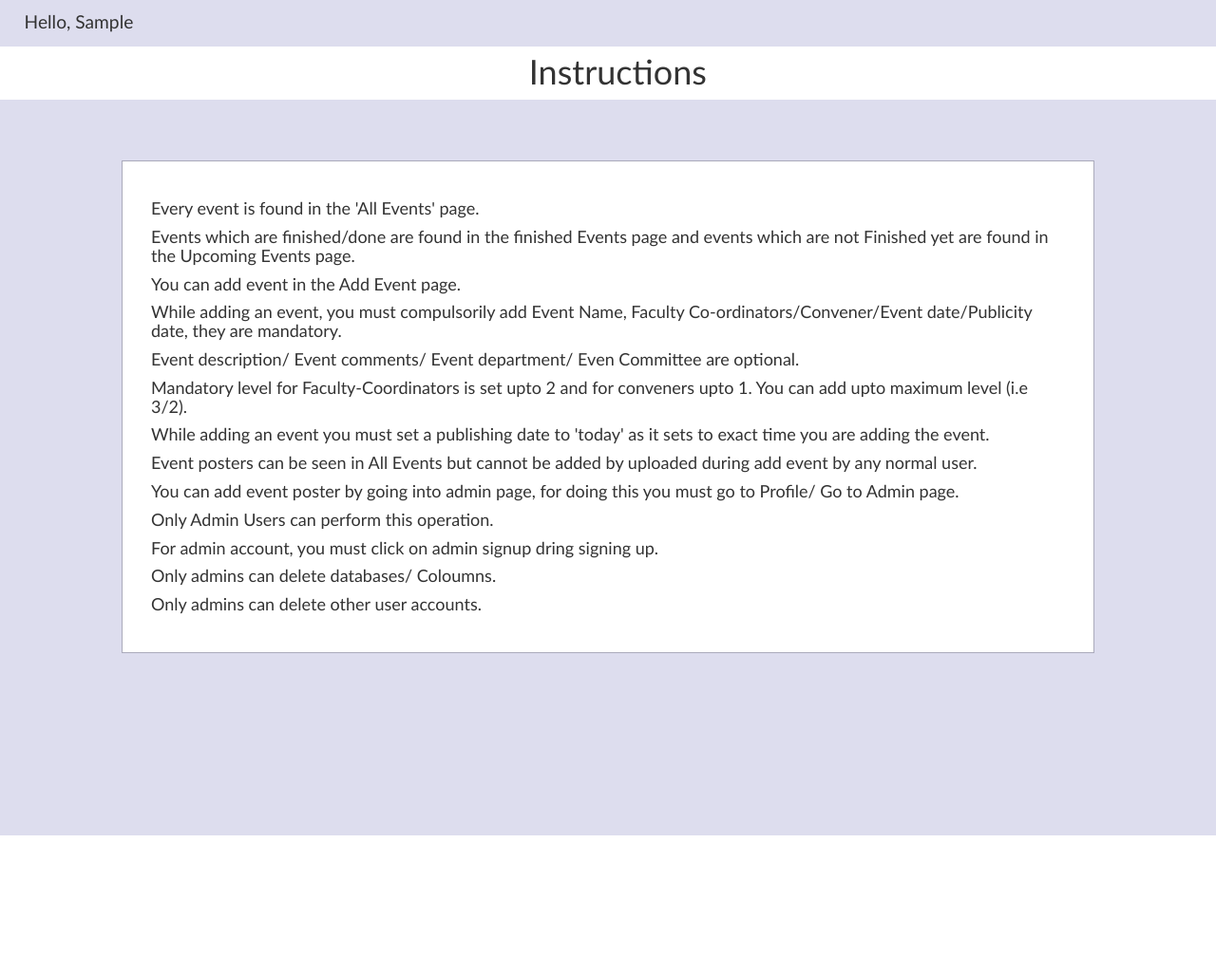
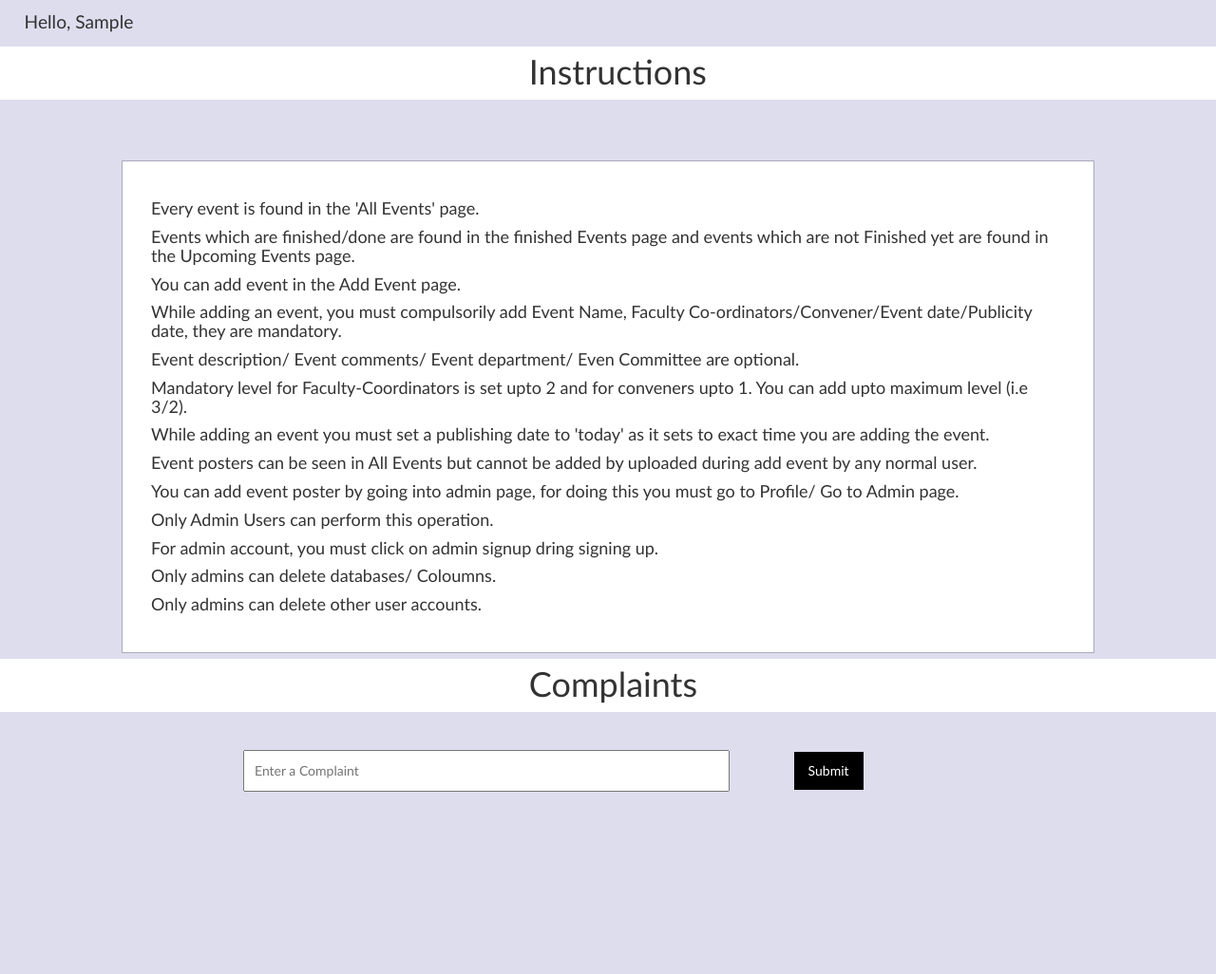
Before and after one commit to vivekkumarbilla/event, a Django app: page /kjsomaiyacollegeofengineeringandinformationtechnologyteachers-help in a window 1280 px wide. Shown: the part 97-1123 px from the top of the page at 95% size. Before the commit the page ends 977 px from the top, so only its background shows below. Run offline with Django 3.2, Linux system fonts and the light colour scheme; the visitor is signed in with stand-in values (Sample User, id 1); some libraries are stand-ins or nearby versions.

Commit message:
9th day commit

```diff
--- a/depactt/templates/depactt/help.html
+++ b/depactt/templates/depactt/help.html
@@ -303,6 +303,10 @@
 			margin-top: 1vw;
 			width: 100vw;
 		}
+		.compl{
+			margin-top: 40px;
+			margin-bottom: 40px;
+		}
 		.mainheadelements2{
 			float: left;
 			margin-top: 0.5vw;
@@ -393,6 +397,17 @@
 			margin-left: 45%;
 			margin-top: 50px;
 			padding: 10px 15px;
+		}
+		.righ5{
+			margin-left: 5%;
+			padding: 10px 15px;
+		}
+		.inp{
+			width: 40%;
+			outline: 0;
+			margin-left: 20%;
+			padding: 10px 10px;
+
 		}
 		/*--------------------------------------------------------------------MOBILE MEDIA QUERY------------------------------------------------------------------------
 		----------------------------------------------------------------------MOBILE MEDIA QUERY------------------------------------------------------------------------
@@ -754,6 +769,14 @@
 			<h4 class="lish">Only admins can delete databases/ Coloumns.</h4>
 			<h4 class="lish">Only admins can delete other user accounts.</h4>
 		</div>
+		<div class="mainheadelements2 compl">
+			<h1>Complaints</h1>
+		</div>
+		<form id="comp" action="complaints" method="POST" class="">
+			{% csrf_token %}
+			<input placeholder="Enter a Complaint" type="text" name="dell" class="inp">
+			<button name="" class="but buts righ5" id="buttonn{{ user.id }}" value="{{ user.username }}">Submit</button>
+		</form>
 		{% else %}
 		<div class="mainheadelements logp">
 			<h1>Please Login</h1>
--- a/depactt/urls.py
+++ b/depactt/urls.py
@@ -30,6 +30,7 @@ urlpatterns = [
     path('kjsomaiyacollegeofengineeringandinformationtechnologyteachers-forgotpassword2', views.forgotpassword2, name='kjsomaiyacollegeofengineeringandinformationtechnologyteachers-forgotpassword2'),
 
     path('email',views.email, name='email'),
+    path('complaints',views.complaints, name='complaints'),
 
     path('homelogout',views.homelogout, name='homelogout'),
     path('adddetails',views.adddetails, name='adddetails'),
--- a/depactt/views.py
+++ b/depactt/views.py
@@ -2199,3 +2199,20 @@ def email(request):
 	send_mail( subject, message, email_from, recipient_list )
 	messages.success(request,'Mail Sent Successfully')
 	return redirect('kjsomaiyacollegeofengineeringandinformationtechnologyteachers-allevents')
+
+
+
+def complaints(request):
+	if request.method=='POST':
+		evid=request.POST.get("dell", "")
+		user=request.user
+		user2=str(user.id)
+		subject = 'User Complaint ('+user2+')'
+		message = user.first_name+' '+user.last_name+' says "'+evid+'"'
+		email_from = settings.EMAIL_HOST_USER
+		recipient_list = ['vivekananda.b@somaiya.edu','ashish.bhushan@somaiya.edu','vighnesh.chavan@somaiya.edu','vivekbilla345@gmail.com','martinchip03@gmail.com','vighneshchavan26@gmail.com']
+		send_mail( subject, message, email_from, recipient_list )
+		messages.success(request,'Complaint sent Successfully, Thank you for your patience')
+		return redirect('kjsomaiyacollegeofengineeringandinformationtechnologyteachers-help')
+	else:
+		return redirect('kjsomaiyacollegeofengineeringandinformationtechnologyteachers-home')
```
